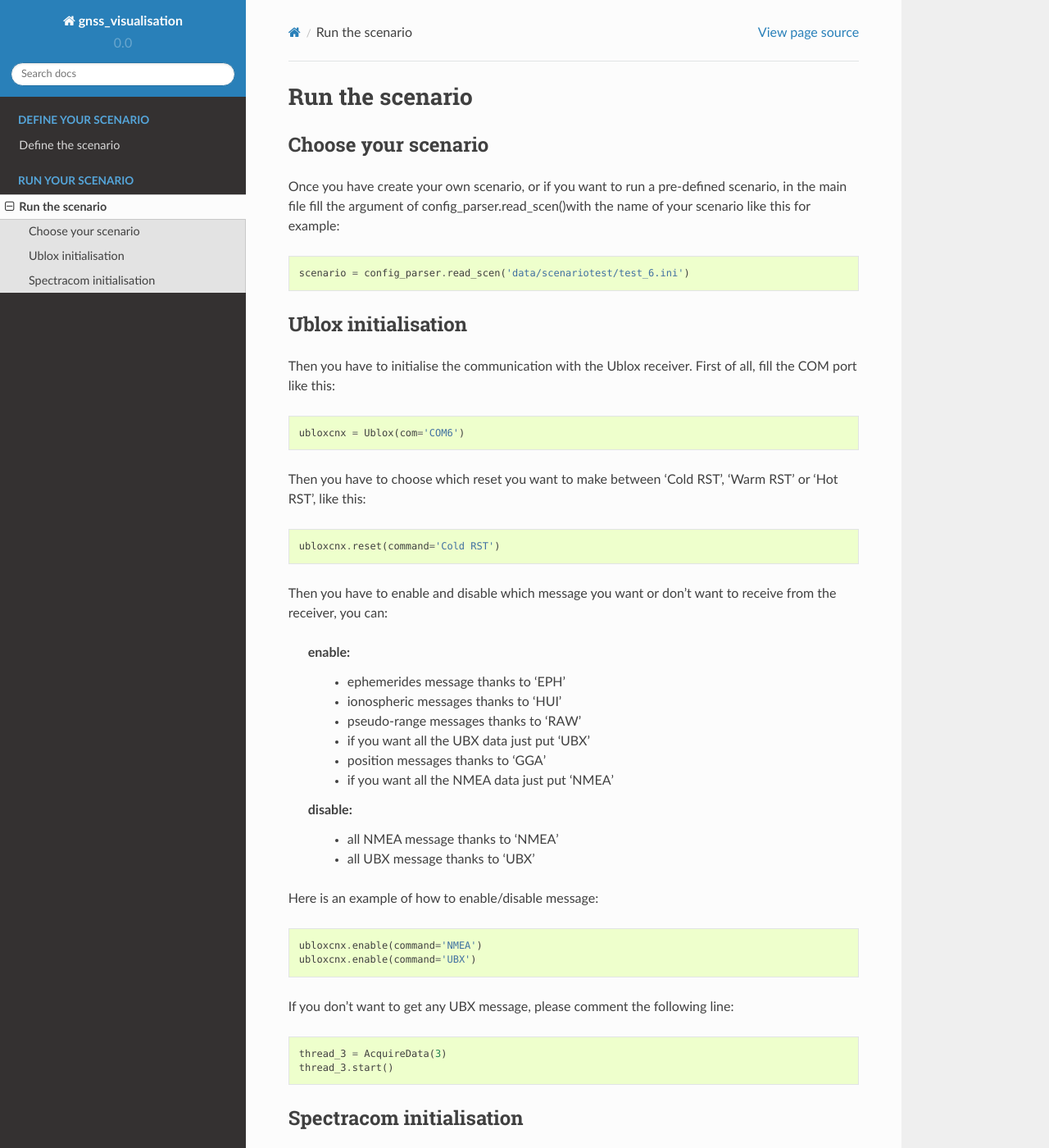
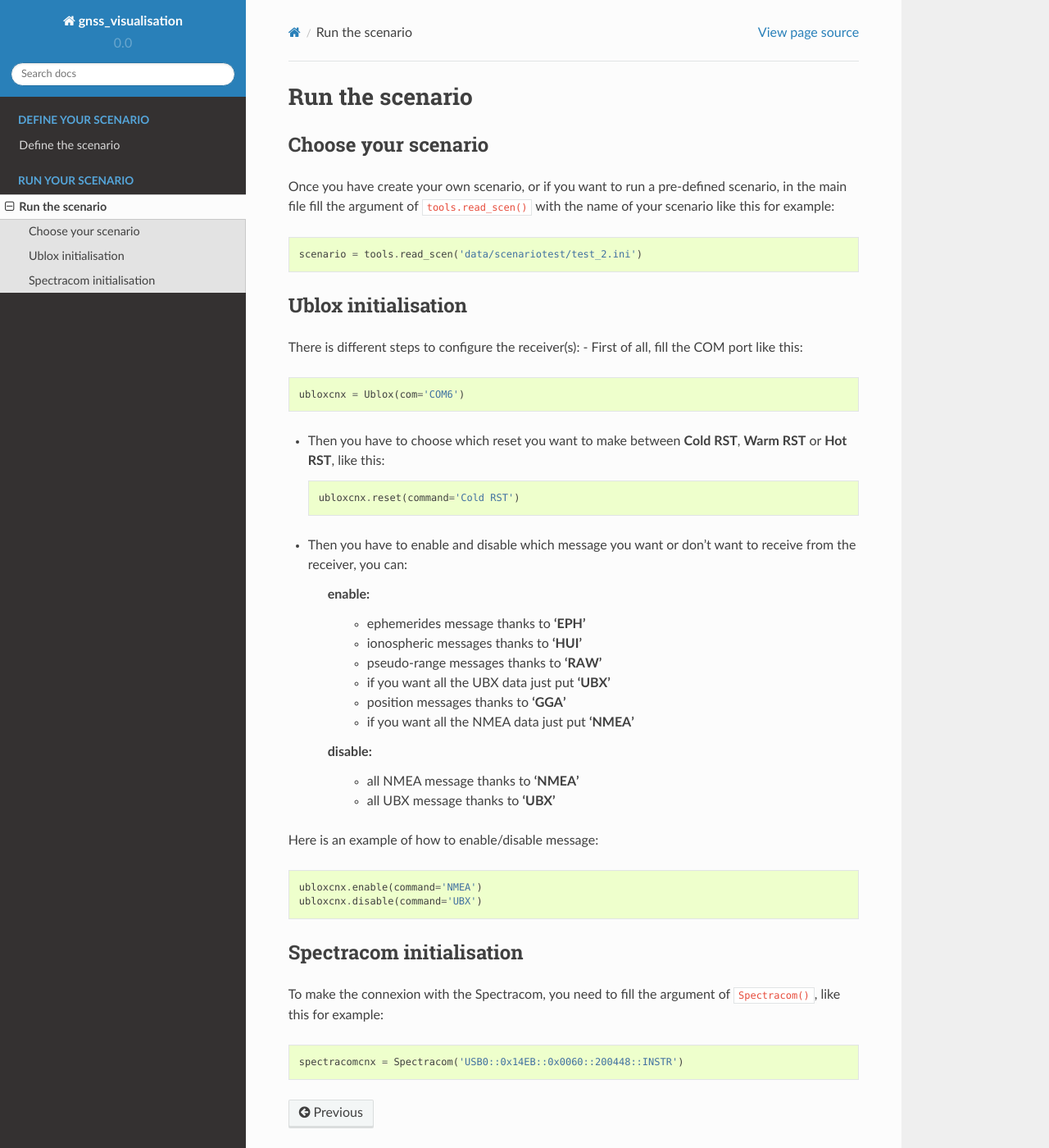
Before and after one commit to tutgnss/GNSS_visualization_tools, a Sphinx documentation site: the page built from docs/Run_scenario.rst, in a window 1280 px wide and 1400 px high. Shown: the whole window at 82% size. Built offline with Sphinx 7.4.7 and the Read the Docs theme 2.0.0, drawn with Linux system fonts in a browser that asks for light colours; some of the changed text lies outside the part shown.

Commit message:
development

```diff
--- a/docs/Run_scenario.rst
+++ b/docs/Run_scenario.rst
@@ -5,50 +5,50 @@ Run the scenario
 Choose your scenario
 --------------------
 
-Once you have create your own scenario, or if you want to run a pre-defined scenario, in the main file fill
-the argument of config_parser.read_scen()with the name of your scenario like this for example::
+Once you have create your own scenario, or if you want to run a pre-defined scenario, in the
+main file fill the argument of ``tools.read_scen()`` with the name of your scenario like this
+for example::
 
-        scenario = config_parser.read_scen('data/scenariotest/test_6.ini')
+        scenario = tools.read_scen('data/scenariotest/test_2.ini')
 
 Ublox initialisation
 --------------------
 
-Then you have to initialise the communication with the Ublox receiver.
-First of all, fill the COM port like this::
+There is different steps to configure the receiver(s):
+- First of all, fill the COM port like this::
 
         ubloxcnx = Ublox(com='COM6')
 
-Then you have to choose which reset you want to make between 'Cold RST', 'Warm RST' or 'Hot RST', like this::
+- Then you have to choose which reset you want to make between **Cold RST**, **Warm RST** or **Hot RST**, like this::
 
             ubloxcnx.reset(command='Cold RST')
 
-Then you have to enable and disable which message you want or don't want to receive from the receiver, you can:
+- Then you have to enable and disable which message you want or don't want to receive from the receiver, you can:
 
     enable:
-            - ephemerides message thanks to 'EPH'
-            - ionospheric messages thanks to 'HUI'
-            - pseudo-range messages thanks to 'RAW'
-            - if you want all the UBX data just put 'UBX'
-            - position messages thanks to 'GGA'
-            - if you want all the NMEA data just put 'NMEA'
+            - ephemerides message thanks to **'EPH'**
+            - ionospheric messages thanks to **'HUI'**
+            - pseudo-range messages thanks to **'RAW'**
+            - if you want all the UBX data just put **'UBX'**
+            - position messages thanks to **'GGA'**
+            - if you want all the NMEA data just put **'NMEA'**
 
     disable:
-            - all NMEA message thanks to 'NMEA'
-            - all UBX message thanks to 'UBX'
+            - all NMEA message thanks to **'NMEA'**
+            - all UBX message thanks to **'UBX'**
 
 Here is an example of how to enable/disable message::
 
         ubloxcnx.enable(command='NMEA')
-        ubloxcnx.enable(command='UBX')
+        ubloxcnx.disable(command='UBX')
 
-If you don't want to get any UBX message, please comment the following line::
-
+.. note::If you don't want to get any UBX message, please comment the following lines::
             thread_3 = AcquireData(3)
             thread_3.start()
 
 Spectracom initialisation
 -------------------------
 
-To make the connexion with the Spectracom, you need to fill the argument of Spectracom(), like this for example::
+To make the connexion with the Spectracom, you need to fill the argument of ``Spectracom()``, like this for example::
 
         spectracomcnx = Spectracom('USB0::0x14EB::0x0060::200448::INSTR')
--- a/docs/define_the_scenario.rst
+++ b/docs/define_the_scenario.rst
@@ -148,8 +148,8 @@ In our case the [START] section will look like::
 
 Copy/Paste the number of [SECTION] needed. In our example, there is two sections:
 
-    ^ Section 1 between A and B
-    ^ Section 2 between B and C
+    - Section 1 between A and B
+    - Section 2 between B and C
 
 For each section, you can now fill all parameters you need but pay attention:
 
```
Also changed, not shown: 12 other files.
